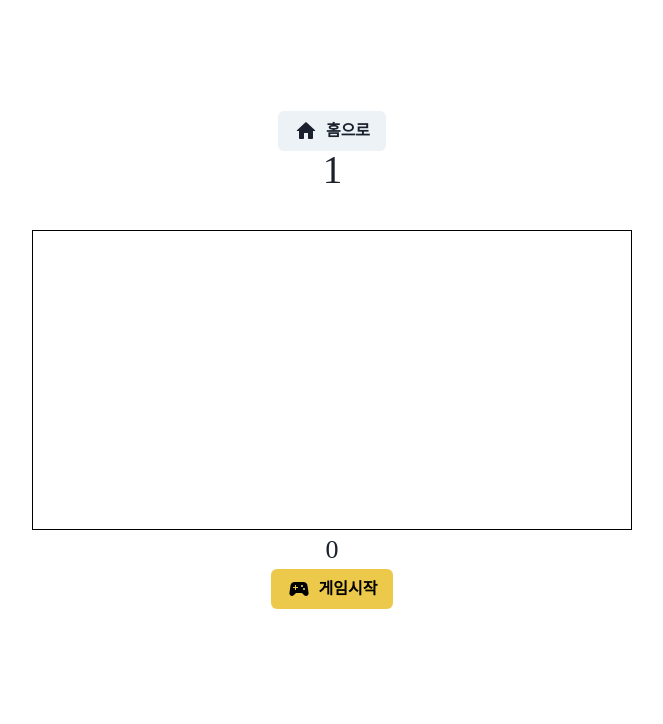
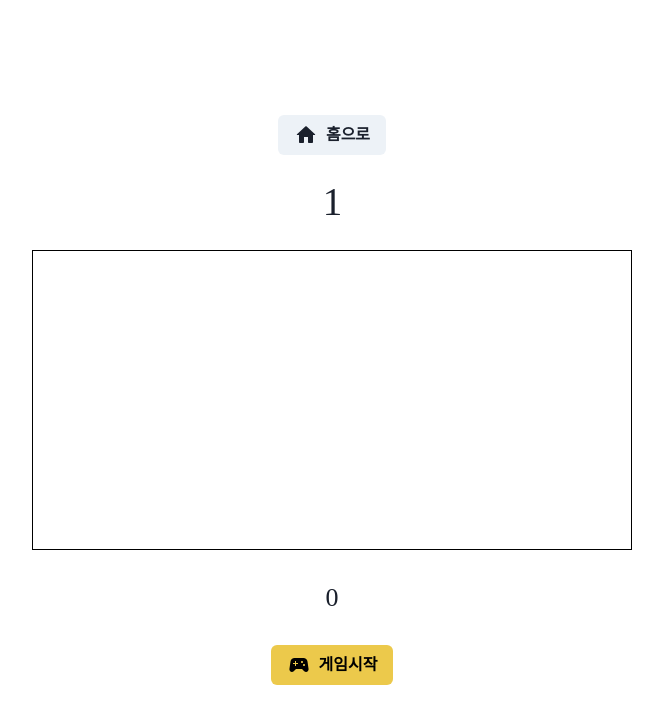
Before and after one commit to GAME-EE/client, a Next.js app: page /game/chicken in a window 1280 px wide. Shown: the top 724 px of the page, without its empty margins (308-971 px from the left). Built offline with nearby package versions, Linux system fonts and the light colour scheme; a web font is replaced by a local one.

Commit message:
치킨 게임 코드 정리

```diff
--- a/src/components/chicken-game/ChickenCanvas.tsx
+++ b/src/components/chicken-game/ChickenCanvas.tsx
@@ -1,4 +1,3 @@
-import { Button, Center } from '@chakra-ui/react';
 import { useCallback, useEffect, useRef, useState } from 'react';
 import { IUnit, IObstacle, ICanvasObject, IPlayState, IJumpState } from '../../types/dyno';
 import { getAccelerate, getRandomNumber } from '../../utils/number';
@@ -43,14 +42,17 @@ const DynoCanvas = ({ isPlay, stopPlay, updateGameState }: IDynoCanvas) => {
       context.clearRect(0, 0, canvasRef.current.width, canvasRef.current.height);
   }, [context]);
 
-  const handleKeyDown = useCallback((event: KeyboardEvent) => {
+  const handleKeyDown = useCallback(
+    (event: KeyboardEvent) => {
       const code = event.code as KeyboardCodeType;
       switch (code) {
         case 'Space':
-        handleJump();
+          isPlay && handleJump();
           break;
       }
-  }, []);
+    },
+    [isPlay],
+  );
 
   useEffect(() => {
     window.addEventListener('keydown', handleKeyDown);
@@ -66,9 +68,6 @@ const DynoCanvas = ({ isPlay, stopPlay, updateGameState }: IDynoCanvas) => {
       const isYCollision = unit.y + unit.width > obstacle.y;
 
       if (isXCollision && isYCollision) {
-        // console.log('충돌 !!!, 점수 : ', `${playStateRef.current.timer}`);
-        // alert(`점수 : ${playStateRef.current.timer}`);
-        playStateRef.current.animation && cancelAnimationFrame(playStateRef.current.animation);
         stopPlay();
         updateGameState(playStateRef.current.level, playStateRef.current.timer);
       }
@@ -112,19 +111,15 @@ const DynoCanvas = ({ isPlay, stopPlay, updateGameState }: IDynoCanvas) => {
   useEffect(() => {
     const initPlayState = () => {
       clearCanvas();
-      playStateRef.current.animation && cancelAnimationFrame(playStateRef.current.animation);
       obstacleRef.current = [];
       playStateRef.current = { ...INIT_PLAY_STATE };
       jumpRef.current = { ...INIT_JUMP_STATE };
     };
 
     if (isPlay) {
-      console.log('Game start!!!');
-      const handleStart = () => {
       initPlayState();
       byFrame();
-      };
-      handleStart();
+      return () => cancelAnimationFrame(playStateRef.current.animation as number);
     }
   }, [byFrame, clearCanvas, isPlay]);
 
@@ -211,7 +206,6 @@ const DynoCanvas = ({ isPlay, stopPlay, updateGameState }: IDynoCanvas) => {
   };
 
   return (
-    <Center flexDirection={'column'} marginTop={10}>
     <canvas
       ref={canvasRef}
       width={CANVAS_OBJECT.width}
@@ -222,7 +216,6 @@ const DynoCanvas = ({ isPlay, stopPlay, updateGameState }: IDynoCanvas) => {
         border: '0.1px solid black',
       }}
     />
-    </Center>
   );
 };
 
--- a/src/components/chicken-game/index.tsx
+++ b/src/components/chicken-game/index.tsx
@@ -1,13 +1,13 @@
-import { Center, Button } from '@chakra-ui/react';
-import React, { useRef, useState, useEffect } from 'react';
-import DYNO, { INIT_PLAY_STATE } from '../../constants/dyno';
-import { IPlayState } from '../../types/dyno';
+import { VStack } from '@chakra-ui/react';
+import React, { useState } from 'react';
+import DYNO, { INIT_GAME_STATE } from '../../constants/dyno';
+import { IGameState } from '../../types/dyno';
 import { HomeButton, GameStartButton, GameScore, GameStage } from '../common';
 import ChickenCanvas from './ChickenCanvas';
 
 function ChickenGame() {
-  const [isPlay, setIsPlay] = useState(false);
-  const [GameState, setGameState] = useState({ stage: 1, score: 0 });
+  const [isPlay, setIsPlay] = useState<boolean>(false);
+  const [GameState, setGameState] = useState<IGameState>(INIT_GAME_STATE);
 
   const updateGameState = (stage: number, lastScore?: number) => {
     if (lastScore) {
@@ -17,7 +17,7 @@ function ChickenGame() {
     }
   };
   return (
-    <>
+    <VStack gap={5}>
       <HomeButton />
       <GameStage stage={GameState.stage} />
       <ChickenCanvas
@@ -29,7 +29,7 @@ function ChickenGame() {
       />
       <GameScore score={GameState.score} />
       <GameStartButton colorScheme="yellow" onClick={() => setIsPlay(true)} disabled={isPlay} />
-    </>
+    </VStack>
   );
 }
 
--- a/src/constants/dyno.ts
+++ b/src/constants/dyno.ts
@@ -1,4 +1,4 @@
-import { IGameLevel, IJumpState, IObstacle, IPlayState, IUnit } from '../types/dyno';
+import { IGameLevel, IJumpState, IObstacle, IPlayState, IUnit, IGameState } from '../types/dyno';
 
 export default Object.freeze({
   GAME_LEVEL_UP_TIME: 600,
@@ -33,6 +33,7 @@ export const INIT_JUMP_STATE: IJumpState = Object.freeze({
   speed: 13,
 });
 
+export const INIT_GAME_STATE: IGameState = Object.freeze({ stage: 1, score: 0 });
 export const UNIT_OBJECT: IUnit = Object.freeze({
   width: 80,
   height: 80,
--- a/src/pages/game/chicken.tsx
+++ b/src/pages/game/chicken.tsx
@@ -1,18 +1,19 @@
 import type { NextPage } from 'next';
-import styled from '@emotion/styled';
 import ChickenGame from '../../components/chicken-game';
+import { Box } from '@chakra-ui/react';
 const Dyno: NextPage = () => {
   return (
-    <Wrapper>
+    <Box
+      width="100vw"
+      height="100vh"
+      display="flex"
+      flexDirection="column"
+      justifyContent="center"
+      alignItems="center"
+    >
       <ChickenGame />
-    </Wrapper>
+    </Box>
   );
 };
-const Wrapper = styled.div`
-  height: 90vh;
-  display: flex;
-  justify-content: center;
-  flex-direction: column;
-  align-items: center;
-`;
+
 export default Dyno;
```
Also changed, not shown: src/types/dyno.ts (+6 -1 lines). Lines whose indentation alone changed are shown as unchanged.
